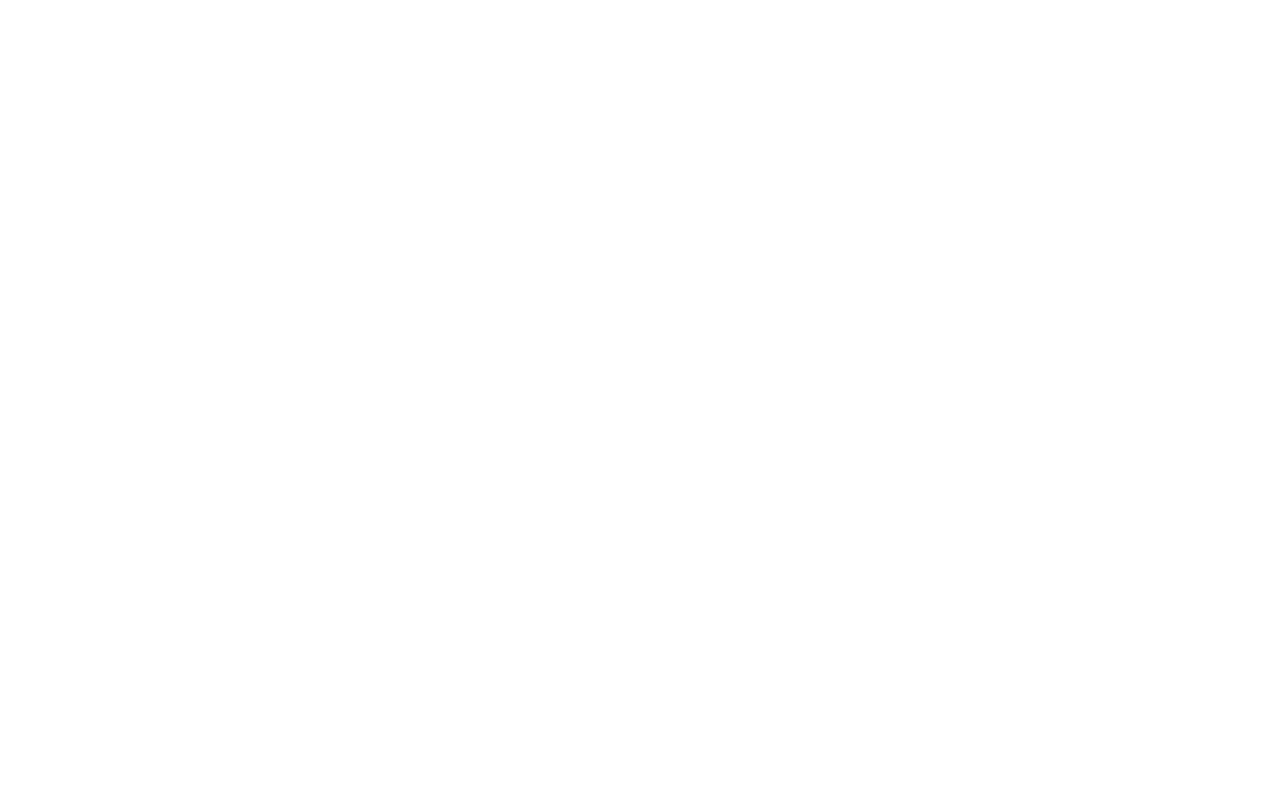
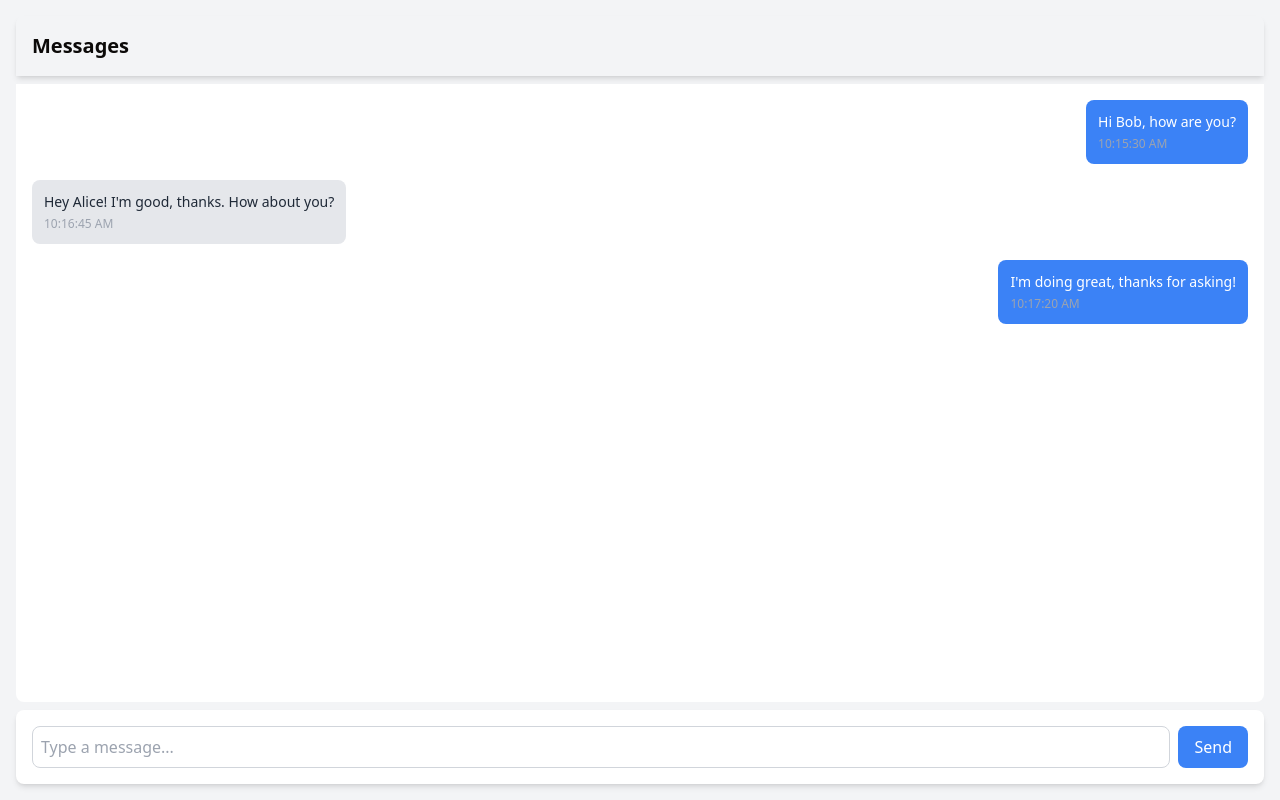
Before and after one commit to Rabi14378/RTC, a React (Vite) app in the folder Client/: page /chatpanel in a window 1280 px wide. Before the commit this address had no page. Built offline with nearby package versions, Linux system fonts and the light colour scheme.

Commit message:
something

```diff
--- a/Client/src/App.jsx
+++ b/Client/src/App.jsx
@@ -5,6 +5,7 @@
 import SignIn from "./Pages/signIn";
 import Home from "./Pages/homePage";
 import Sidebar from "./components/sidePanel";
+import ChatPanel from "./components/chatPanel";
 
 function App() {
   return (
@@ -13,6 +14,7 @@
       <Route path="/signup" element={<SignUp />} />
       <Route path="/signin" element={<SignIn />} />
       <Route path="/sidebar" element={<Sidebar />} />
+      <Route path="/chatpanel" element={<ChatPanel />} />
     </Routes>
   );
 }
--- /dev/null
+++ b/Client/src/components/chatPanel.jsx
@@ -0,0 +1,107 @@
+import { useParams } from "react-router-dom";
+import { useState } from "react";
+const dummyMessages = [
+  {
+    id: "1",
+    content: "Hi Bob, how are you?",
+    createdAt: "2023-10-01T10:15:30Z",
+    conversationId: "12345",
+    sender: {
+      id: "user1",
+      name: "Rabi",
+      email: "alice@example.com",
+    },
+  },
+  {
+    id: "2",
+    content: "Hey Alice! I'm good, thanks. How about you?",
+    createdAt: "2023-10-01T10:16:45Z",
+    conversationId: "12345",
+    sender: {
+      id: "user2",
+      name: "Bob",
+      email: "bob@example.com",
+    },
+  },
+  {
+    id: "3",
+    content: "I'm doing great, thanks for asking!",
+    createdAt: "2023-10-01T10:17:20Z",
+    conversationId: "12345",
+    sender: {
+      id: "user1",
+      name: "Rabi",
+      email: "alice@example.com",
+    },
+  },
+];
+export default function ChatPanel() {
+  const [messages, setMessages] = useState(dummyMessages);
+  const [newMessage, setNewMessage] = useState("");
+  const { userId } = useParams();
+
+  const handleSendMessage = () => {
+    if (newMessage.trim() === "") return;
+
+    const message = {
+      id: String(messages.length + 1),
+      content: newMessage,
+      createdAt: new Date().toISOString(),
+      conversationId: "12345",
+      sender: {
+        id: "user1",
+        name: "Rabi",
+        email: "alice@example.com",
+      },
+    };
+    setNewMessage((prev) => [...prev, message]);
+    setNewMessage("");
+  };
+
+  return (
+    <div className="flex flex-col h-screen bg-gray-100 p-4">
+      <div className="bg-whtie p-4 shadow-md rounded-t-lg">
+        <h1 className="text-xl font-semibold">Messages</h1>
+      </div>
+
+      <div className="flex-1 overflow-y-auto p-4 bg-white mt-2 rounded-b-lg">
+        {messages.map((message) => (
+          <div
+            key={message.id}
+            className={`flex ${
+              message.sender.id === "user1" ? "justify-end" : "justify-start"
+            } mb-4`}>
+            <div
+              className={`max-w-[70%] p-3 rounded-lg ${
+                message.sender.id === "user1"
+                  ? "bg-blue-500 text-white"
+                  : "bg-gray-200 text-gray-800"
+              }`}>
+              <p className="text-sm">{message.content}</p>
+              <p className="text-xs text-gray-400 mt-1">
+                {new Date(message.createdAt).toLocaleTimeString()}
+              </p>
+            </div>
+          </div>
+        ))}
+      </div>
+
+      <div className="bg-white p-4 shadow-md rounded-lg mt-2">
+        <div className="flex gap-2">
+          <input
+            type="text"
+            value={newMessage}
+            onChange={(e) => setNewMessage(e.target.value)}
+            placeholder="Type a message..."
+            className="flex-1 p-2 border border-gray-300 rounded-lg focus:outline-none focus:border-blue-500"
+          />
+          <button
+            onClick={handleSendMessage}
+            className="bg-blue-500 text-white px-4 py-2 rounded-lg hover:bg-blue-600 transition-colors">
+            Send
+          </button>
+        </div>
+      </div>
+    </div>
+  );
+}
--- a/Client/src/components/sidePanel.jsx
+++ b/Client/src/components/sidePanel.jsx
@@ -1,9 +1,8 @@
-import { Input } from "./ui/input";
 import { useState } from "react";
 import Search from "./searchPanel";
 import ChatItem from "./chatItem";
-
-export default function SidePanel({ onUserSelected }) {
+import { useNavigate } from "react-router-dom";
+export default function SidePanel() {
   const [users, setUsers] = useState([
     {
       id: 1,
@@ -90,6 +89,7 @@
   const [searchedUsers, setSearchedUsers] = useState([]);
   const [searching, setSearching] = useState(false);
   const [searchQuery, setSearchQuery] = useState("");
+  const navigate = useNavigate();
 
   const searchHandler = (qUsers, query, focused) => {
     setSearching(focused);
@@ -97,12 +97,9 @@
     setSearchedUsers(qUsers);
   };
 
-  const userSelectHandler = () => {
-    onSelect(user);
-  };
-
-  const chatItemClickHandler = (clickedUser) => {
-    console.log("Clicked user:", clickedUser);
+  const chatItemClickHandler = (userId) => {
+    console.log("Clicked user:", userId);
+    navigate(`/chats/${userId}`);
   };
 
   return (
```
